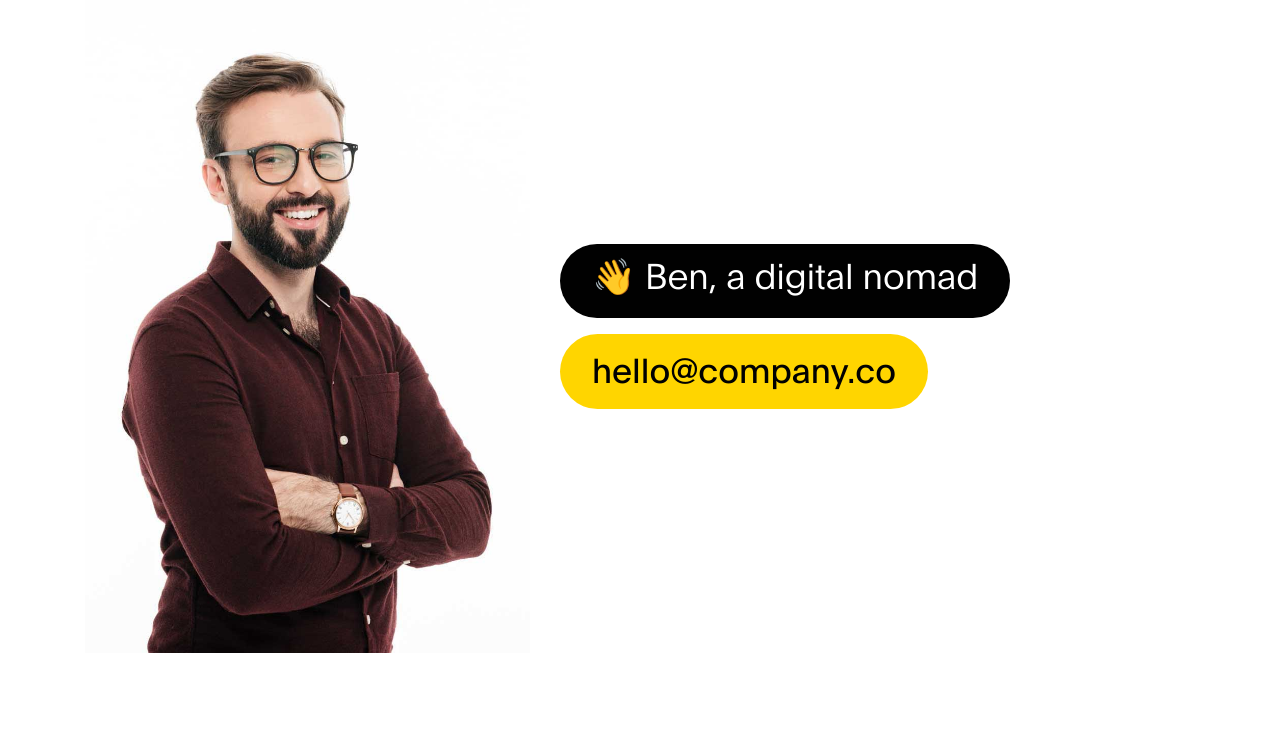
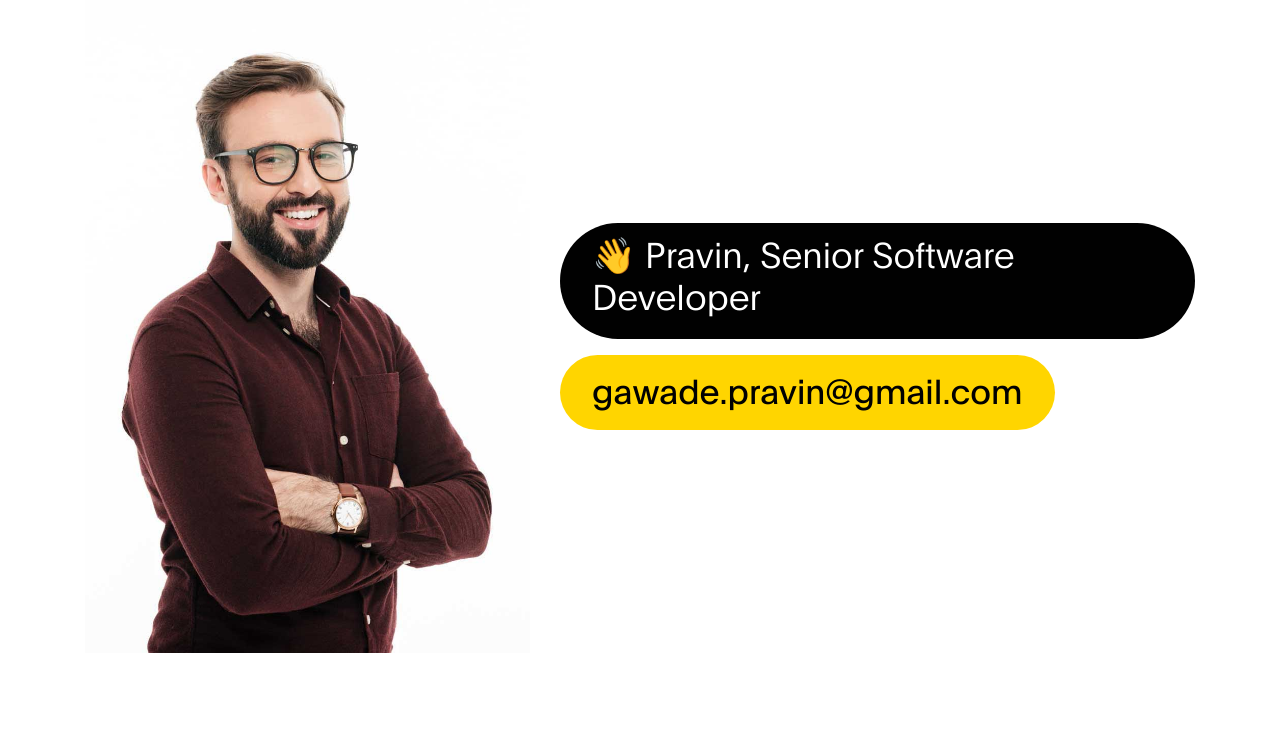
Before and after one commit to GawadePravin/gawadepravin.github.io, a plain HTML site: page index.html in a window 1280 px wide. Shown: the top 746 px of the page. Drawn offline with Linux system fonts and the light colour scheme.

Commit message:
Update index.html

```diff
--- a/index.html
+++ b/index.html
@@ -31,7 +31,7 @@ https://www.tooplate.com/view/2120-ben-resume
         <div class="container">
 
             <a class="navbar-brand" href="#">
-                Ben Resume
+                Pravin Resume
             </a>
 
             <button class="navbar-toggler" type="button" data-toggle="collapse" data-target="#navbarNav" aria-controls="navbarNav" aria-expanded="false" aria-label="Toggle navigation">
@@ -79,10 +79,10 @@ https://www.tooplate.com/view/2120-ben-resume
                    <div class="d-flex flex-column justify-content-center align-items-center col-lg-7 col-md-7 col-12">
                         <div class="hero-text">
 
-                            <h1 class="hero-title">👋 Ben, a digital nomad</h1>
+                            <h1 class="hero-title">👋 Pravin, Senior Software Developer</h1>
 
                             <a href="#" class="email-link">
-                                hello@company.co
+                                gawade.pravin@gmail.com
                             </a>
 
                         </div>
```
